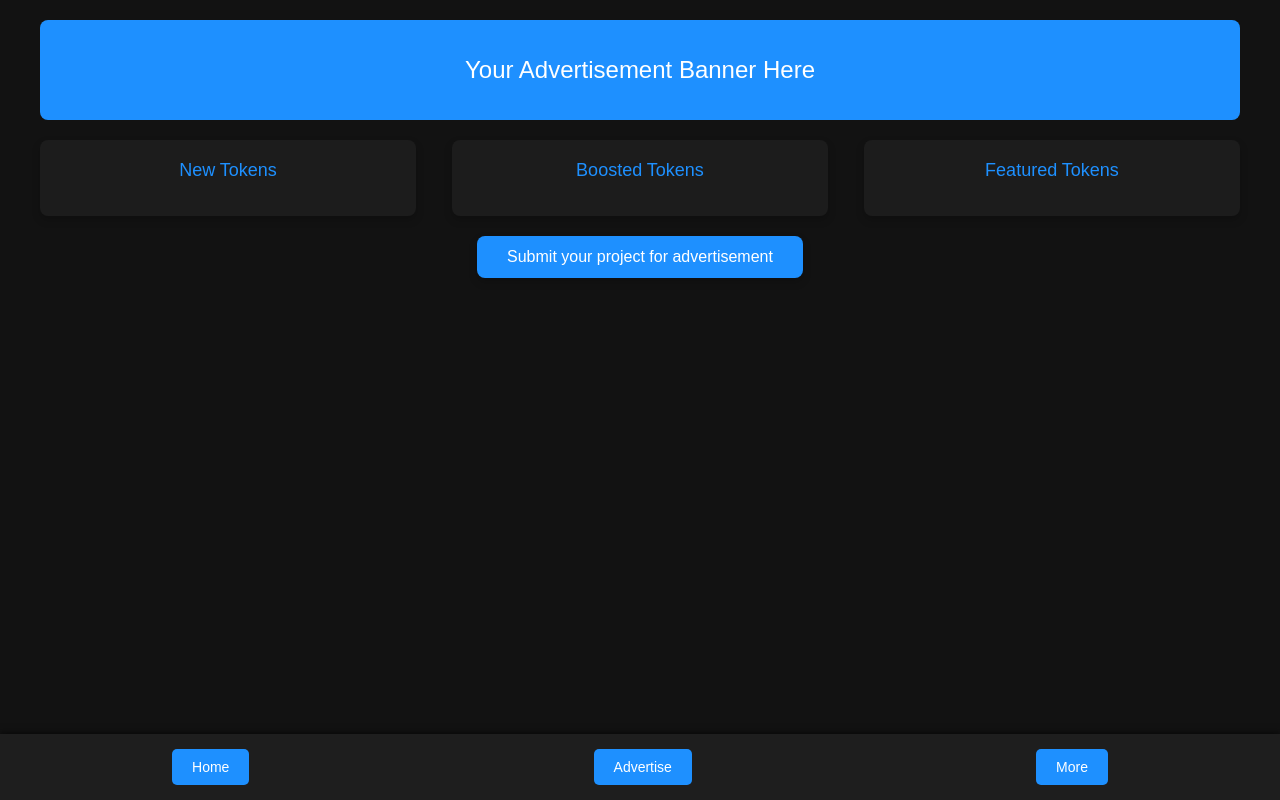
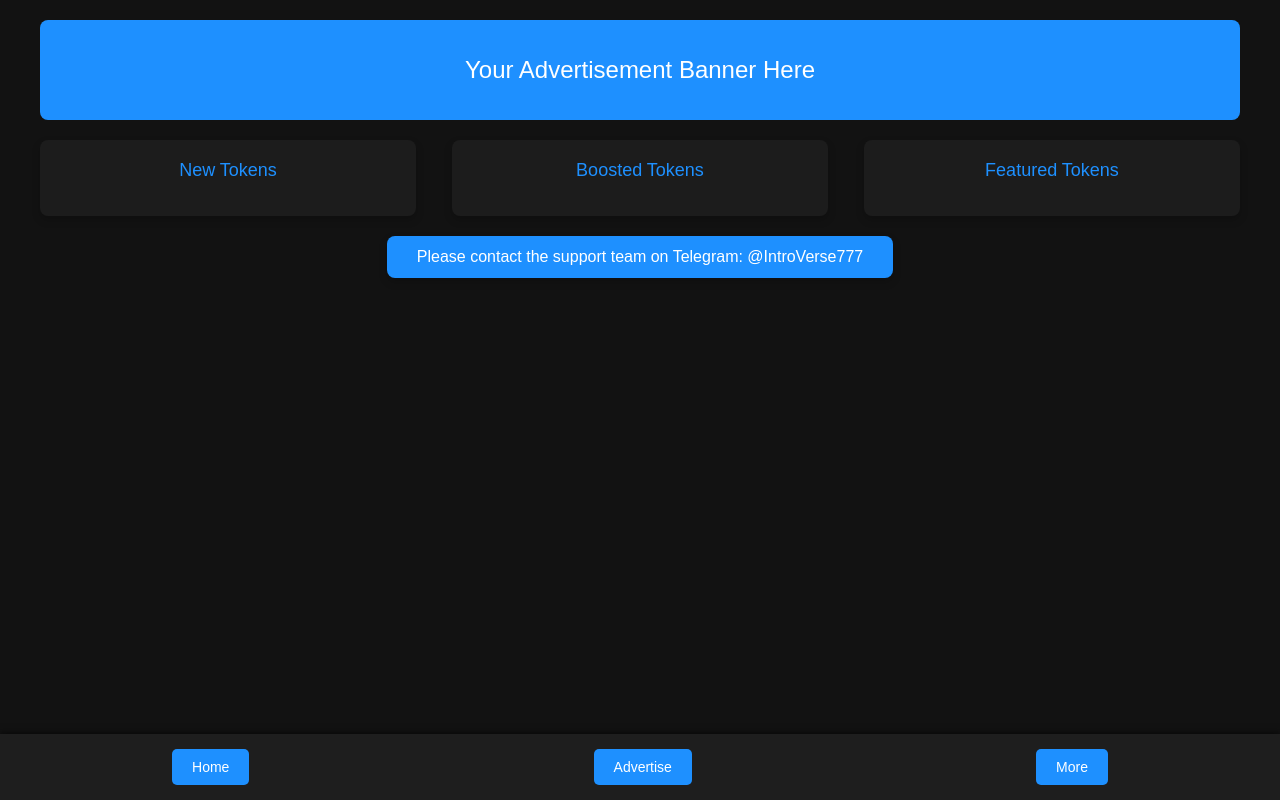
Before and after one commit to IntroVerse777/ww, a plain HTML site: page index.html in a window 1280 px wide. Drawn offline with Linux system fonts and the light colour scheme; no server answers.

Commit message:
Update index.html

```diff
--- a/index.html
+++ b/index.html
@@ -275,7 +275,7 @@
     </div>
 
     <!-- Submission Button for Advertisement -->
-    <button class="submission-button" onclick="alert('Submit your project for advertisement here!')">Submit your project for advertisement</button>
+    <button class="submission-button" onclick="alert('Submit your project for advertisement here!')">Please contact the support team on Telegram: @IntroVerse777</button>
 
     <!-- Footer Menu -->
     <div class="footer-menu">
```
